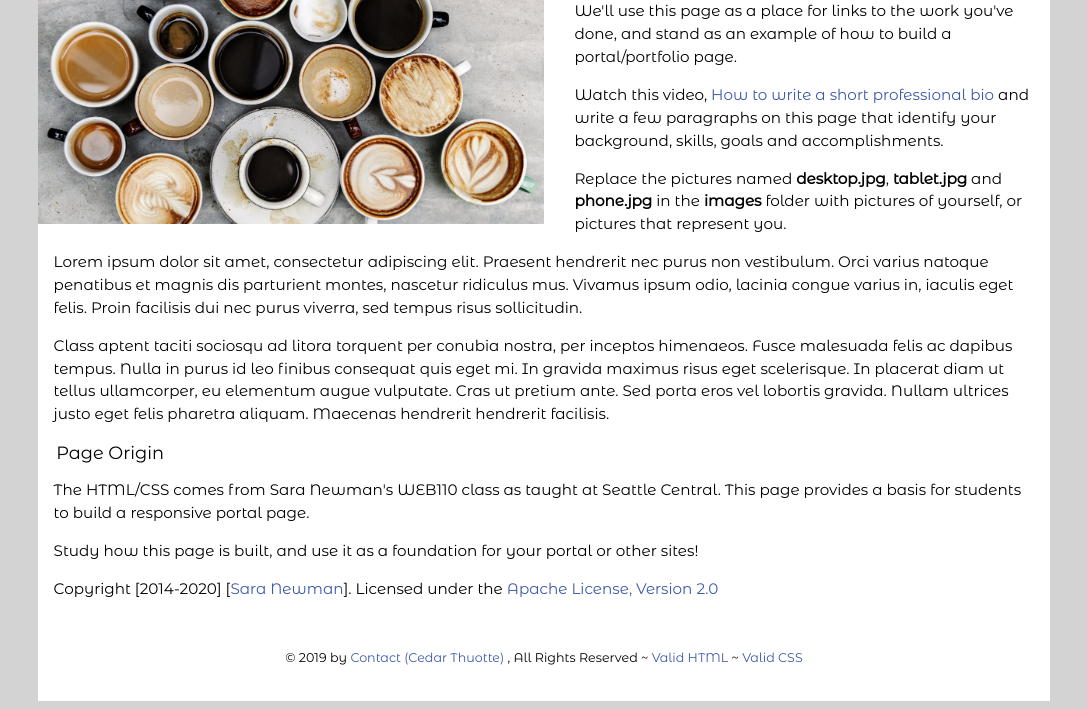
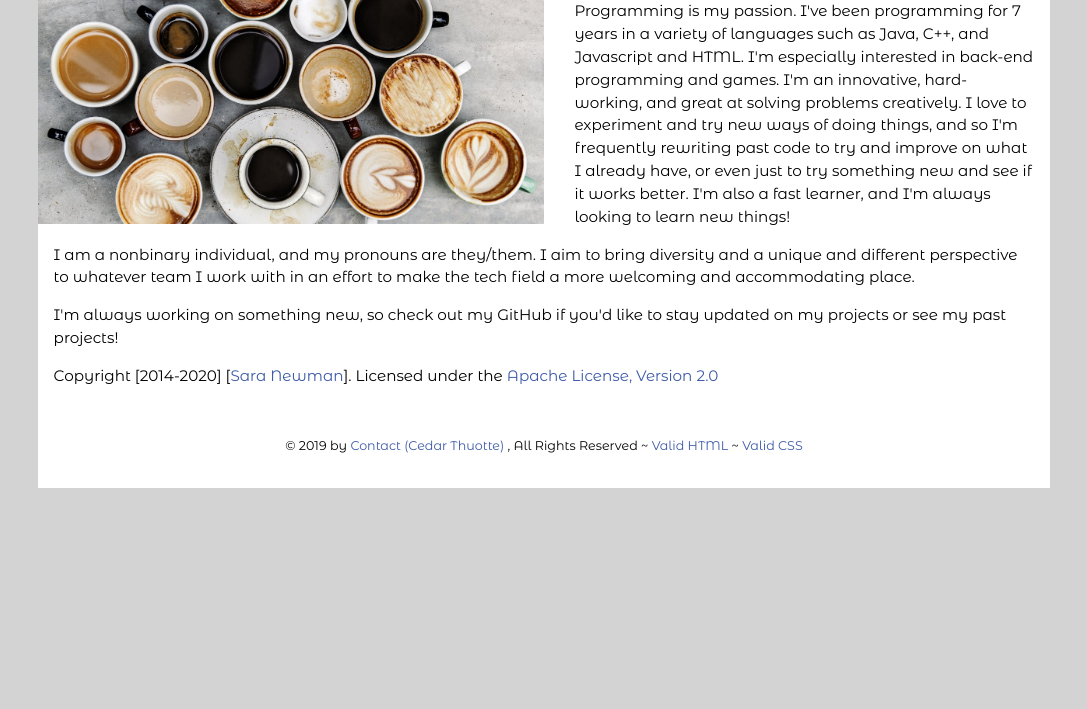
Before and after one commit to juniperhaven/121-portal, a plain HTML site: page index.html in a window 1280 px wide. Shown: the part 191-900 px from the top of the page, without its empty margins (96-1183 px from the left). After the commit the page ends 800 px from the top, so only its background shows below. Drawn offline with Linux system fonts and the light colour scheme.

Commit message:
bio added

```diff
--- a/css/portal.css
+++ b/css/portal.css
@@ -7,7 +7,6 @@ html {
     font-family: 'Montserrat Alternates', sans-serif;
     font-size: .95em;
     line-height: 1.5em;
-    /* add something to make a shadow for the text, or at least shadow the header and link text */
 }
 
 ::selection {
@@ -20,6 +19,7 @@ h1 {
     margin: auto;
     background: #fff;
     line-height: 2.5em;
+    text-shadow: 2px 2px 2px #2477d6;
 }
 
 main.wrapper {
--- a/index.html
+++ b/index.html
@@ -41,21 +41,9 @@
         </picture>
         <h2 class="subheader">About Me</h2>
 
-        <p>We'll use this page as a place for links to the work you've done, and stand as an example of how to build a portal/portfolio page.</p>
-
-        <p>Watch this video, <a href="https://www.youtube.com/watch?v=ecw_ugVd81k" target="_blank">How to write a short professional bio</a> and write a few paragraphs on this page that identify your background, skills, goals and accomplishments.</p>
-
-        <p>Replace the pictures named <b>desktop.jpg</b>, <b>tablet.jpg</b> and <b>phone.jpg</b> in the <b>images</b> folder with pictures of yourself, or pictures that represent you.</p>
-
-        <p>Lorem ipsum dolor sit amet, consectetur adipiscing elit. Praesent hendrerit nec purus non vestibulum. Orci varius natoque penatibus et magnis dis parturient montes, nascetur ridiculus mus. Vivamus ipsum odio, lacinia congue varius in, iaculis eget felis. Proin facilisis dui nec purus viverra, sed tempus risus sollicitudin.</p>
-
-        <p>Class aptent taciti sociosqu ad litora torquent per conubia nostra, per inceptos himenaeos. Fusce malesuada felis ac dapibus tempus. Nulla in purus id leo finibus consequat quis eget mi. In gravida maximus risus eget scelerisque. In placerat diam ut tellus ullamcorper, eu elementum augue vulputate. Cras ut pretium ante. Sed porta eros vel lobortis gravida. Nullam ultrices justo eget felis pharetra aliquam. Maecenas hendrerit hendrerit facilisis.</p>
-
-        <h3>Page Origin</h3>
-
-        <p>The HTML/CSS comes from Sara Newman's WEB110 class as taught at Seattle Central. This page provides a basis for students to build a responsive portal page.</p>
-
-        <p>Study how this page is built, and use it as a foundation for your portal or other sites!</p>
+        <p>Programming is my passion. I've been programming for 7 years in a variety of languages such as Java, C++, and Javascript and HTML. I'm especially interested in back-end programming and games. I'm an innovative, hard-working, and great at solving problems creatively. I love to experiment and try new ways of doing things, and so I'm frequently rewriting past code to try and improve on what I already have, or even just to try something new and see if it works better. I'm also a fast learner, and I'm always looking to learn new things!</p>
+        <p>I am a nonbinary individual, and my pronouns are they/them. I aim to bring diversity and a unique and different perspective to whatever team I work with in an effort to make the tech field a more welcoming and accommodating place.</p>
+        <p>I'm always working on something new, so check out my GitHub if you'd like to stay updated on my projects or see my past projects!</p>
 
         <p>Copyright [2014-2020] [<a href="http://newmanix.com/sara.php">Sara Newman</a>]. Licensed under the <a href="http://www.apache.org/licenses/LICENSE-2.0" target="_blank">Apache License, Version 2.0</a>
         </p>
```
